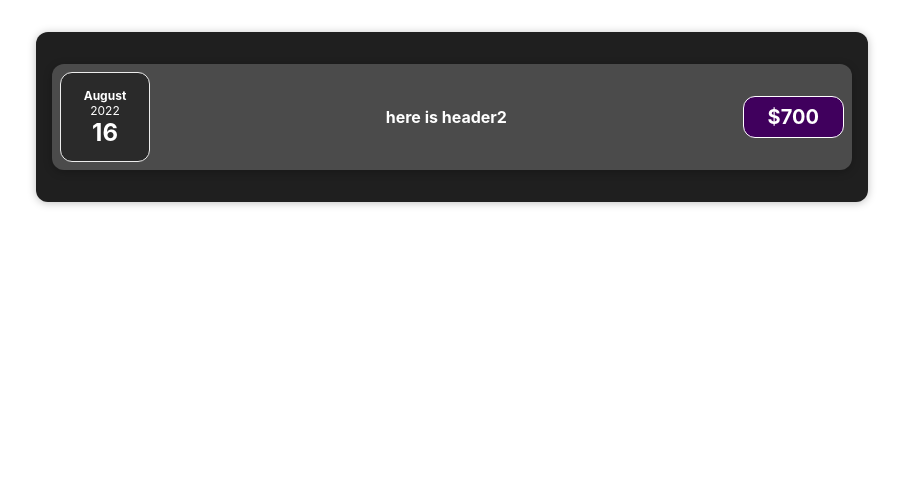
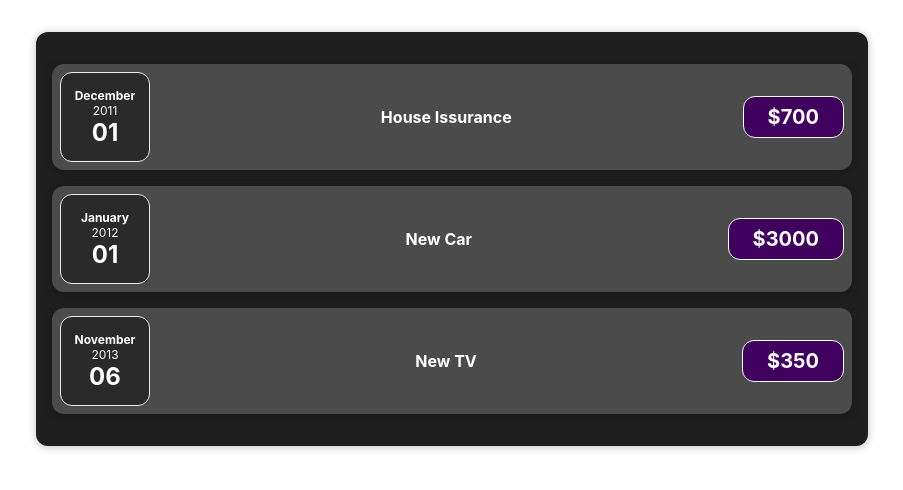
Before and after one commit to YanhuaZhang516/react-learning, a React (Create React App) app in the folder frist-class/my-app/: page / in a window 1280 px wide. Shown: the top 490 px of the page, without its empty margins (188-1091 px from the left). Built offline with nearby package versions, Linux system fonts and the light colour scheme.

Commit message:
yanhua: add ItemList.js and refactor the code

```diff
--- a/frist-class/my-app/src/App.js
+++ b/frist-class/my-app/src/App.js
@@ -1,10 +1,12 @@
 import "./App.css";
 import Item from "./components/item";
+import ItemList from "./components/ItemList";
+
 function App() {
   return (
     <div className="App">
       <div className="expenses">
-        <Item></Item>
+        <ItemList></ItemList>
       </div>
     </div>
   );
--- /dev/null
+++ b/frist-class/my-app/src/components/ItemList.js
@@ -0,0 +1,56 @@
+import Item from "./item";
+
+function ItemList() {
+  const monthNames = [
+    "January",
+    "February",
+    "March",
+    "April",
+    "May",
+    "June",
+    "July",
+    "August",
+    "September",
+    "October",
+    "November",
+    "December",
+  ];
+  const items = [
+    {
+      year: "2011",
+      month: 12,
+      day: "01",
+      description: "House Issurance",
+      price: "$700",
+    },
+    {
+      year: "2012",
+      month: 1,
+      day: "01",
+      description: "New Car",
+      price: "$3000",
+    },
+    {
+      year: "2013",
+      month: 11,
+      day: "06",
+      description: "New TV",
+      price: "$350",
+    },
+  ];
+  return (
+    <div>
+      {items.map((item) => (
+        <Item
+          year={item.year}
+          month={item.month}
+          day={item.day}
+          description={item.description}
+          price={item.price}
+        ></Item>
+      ))}
+    </div>
+  );
+}
+
+export default ItemList;
--- a/frist-class/my-app/src/components/item.js
+++ b/frist-class/my-app/src/components/item.js
@@ -15,18 +15,15 @@ function Item(props) {
     "November",
     "December",
   ];
-  var today = new Date();
   return (
     <div className="expense-item">
       <div className="expense-date ">
-        <div className="expense-date__month">
-          {monthNames[today.getMonth()]}
-        </div>
-        <div className="expense-date__year">{today.getFullYear()}</div>
-        <div className="expense-date__day">{today.getDate()}</div>
+        <div className="expense-date__month">{monthNames[props.month - 1]}</div>
+        <div className="expense-date__year">{props.year}</div>
+        <div className="expense-date__day">{props.day}</div>
       </div>
-      <h2>here is header2</h2>
-      <div className="expense-item__price">$700</div>
+      <h2>{props.description}</h2>
+      <div className="expense-item__price">{props.price}</div>
     </div>
   );
 }
```
